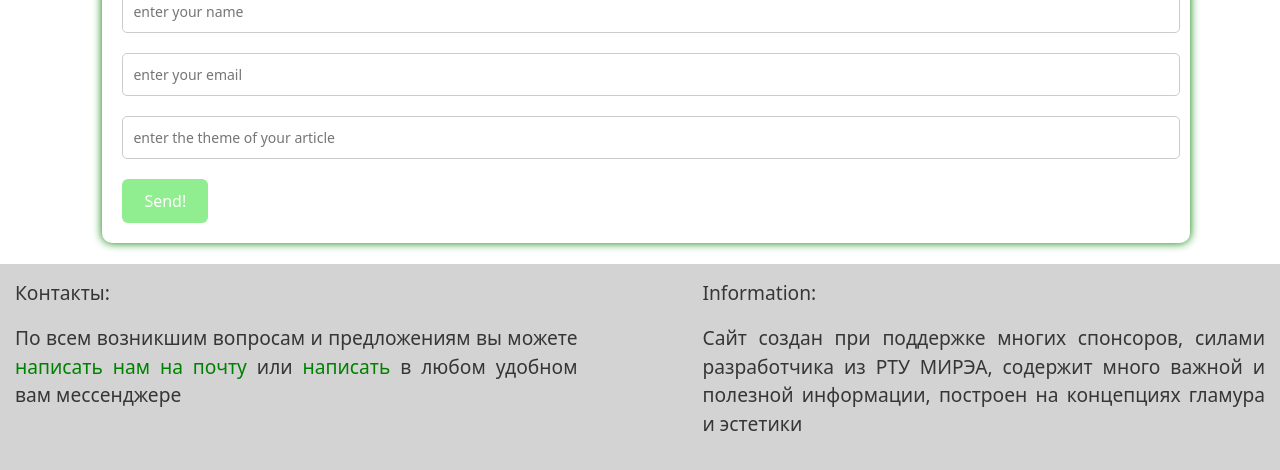
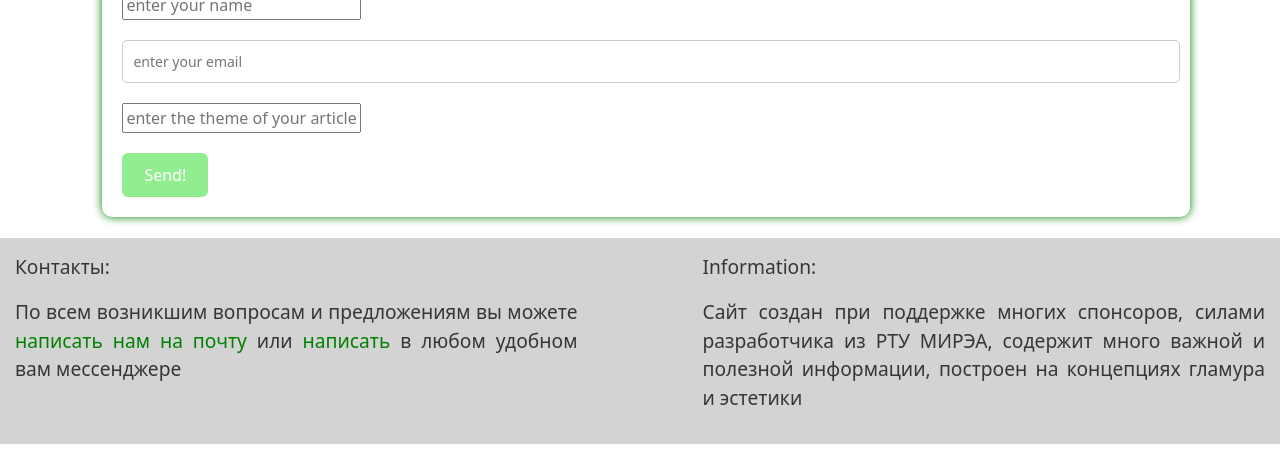
Before and after one commit to SaSHa55555/alexzav, a plain HTML site: page kurs/share.html in a window 1280 px wide. Shown: the part 471-941 px from the top of the page. After the commit the page ends 915 px from the top, so only its background shows below. Drawn offline with nearby package versions, Linux system fonts and the light colour scheme.

Commit message:
Update share.html

```diff
--- a/kurs/share.html
+++ b/kurs/share.html
@@ -57,13 +57,13 @@
       <h2>Оставьте свои данные</h2>
     <form action="#" class="form">
       <div class="form-group">
-        <input type="tel" id="email" name="name" required placeholder="enter your name">
+        <input type="text" id="email" name="name" required placeholder="enter your name">
       </div>
       <div class="form-group">
         <input type="email" id="email" name="em" required placeholder="enter your email">
       </div>
       <div class="form-group">
-        <input type="tel" id="email" name="theme" required placeholder="enter the theme of your article">
+        <input type="text" id="email" name="theme" required placeholder="enter the theme of your article">
       </div>
       <button type="submit" class="button">Send!</button>
       <script src="https://cdn.jsdelivr.net/npm/axios@1.1.2/dist/axios.min.js"></script>
```
